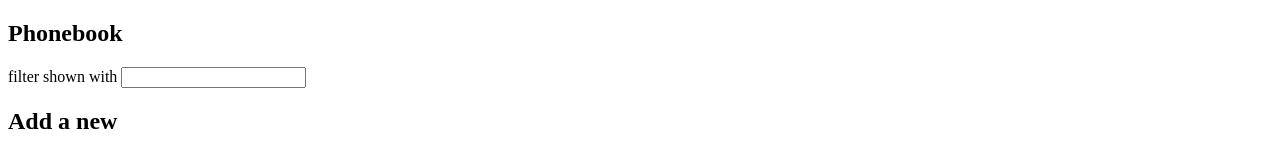
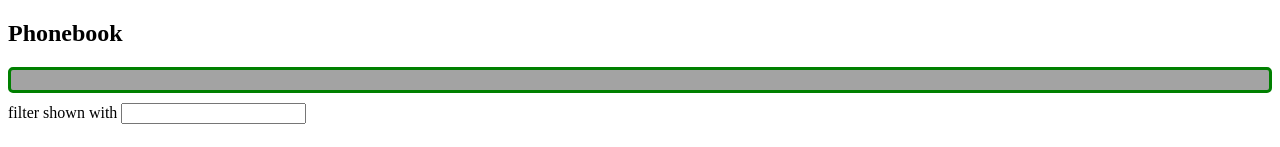
Before and after one commit to pboih/newrepo, a React (Create React App) app in the folder part2-phonebook/: page / in a window 1280 px wide. Shown: the top 147 px of the page. Built offline with nearby package versions, Linux system fonts and the light colour scheme; no server answers.

Commit message:
notification message added with style

```diff
--- a/part2-phonebook/src/App.js
+++ b/part2-phonebook/src/App.js
@@ -1,12 +1,22 @@
 
 import { useState, useEffect } from 'react'
-import axios from 'axios'
 import personService from './services/persons'
+import './index.css'
 
 
 
 //COMPONENTS
+const Notification = ({message}) => {
+  if (message === null) {
+    return null
+  }
 
+  return (
+    <div className='notification'>
+      {message}
+    </div>
+  )
+}
 
 const Filter = (props) => {
   return (
@@ -47,6 +57,8 @@ const App = () => {
   const [newName, setNewName] = useState('')
   const [newPhone, setNewPhone] = useState('')
   const [filter, setFilter] = useState('')
+  const [successfulOperation, setSuccessfulOperation] = useState('')
+
 
 
 
@@ -85,6 +97,11 @@ const App = () => {
         .update(personID, nameObject)
         .then(returnedPerson => {
           setPersons(persons.map(person => person.id !== personID ? person : returnedPerson))
+
+          setSuccessfulOperation(`Updated ${returnedPerson.name}`)
+          setTimeout(() => {
+            setSuccessfulOperation(null)
+          }, 5000)
         })
         .catch(error => {console.log(error)})
      }
@@ -96,6 +113,11 @@ const App = () => {
           setPersons(persons.concat(returnedPerson)) //add new Object to array
           setNewName('')
           setNewPhone('')
+
+          setSuccessfulOperation(`Added ${returnedPerson.name}`)
+          setTimeout(() => {
+            setSuccessfulOperation(null)
+          }, 5000)
         })
         .catch(error => {
           console.log('Create Failed')
@@ -112,6 +134,9 @@ const App = () => {
       .getAll()
       .then(initialPersons => {
         setPersons(initialPersons)
+          })
+          .catch(error => {
+            console.log('Remove failed')
           })
       })
     }
@@ -135,10 +160,12 @@ const App = () => {
   const nameFilter = persons.filter(x => x.name.toUpperCase().includes(filterInput))
   console.log("persons:",persons)
 
+
     return (
 
     <div>
       <h2>Phonebook</h2>
+      <Notification message={successfulOperation}/>
 
       <Filter filterValue={filter} filterHandler={handleFilterChange}/>
 
--- /dev/null
+++ b/part2-phonebook/src/index.css
@@ -0,0 +1,11 @@
+.notification {
+    color: green;
+    padding: 10px;
+    font-size: 30px;
+    border-style: solid;
+    border-color: green;
+    border-radius: 5px;
+    margin-bottom: 10px;
+    background-color: rgb(163, 163, 163);
+
+}
```
